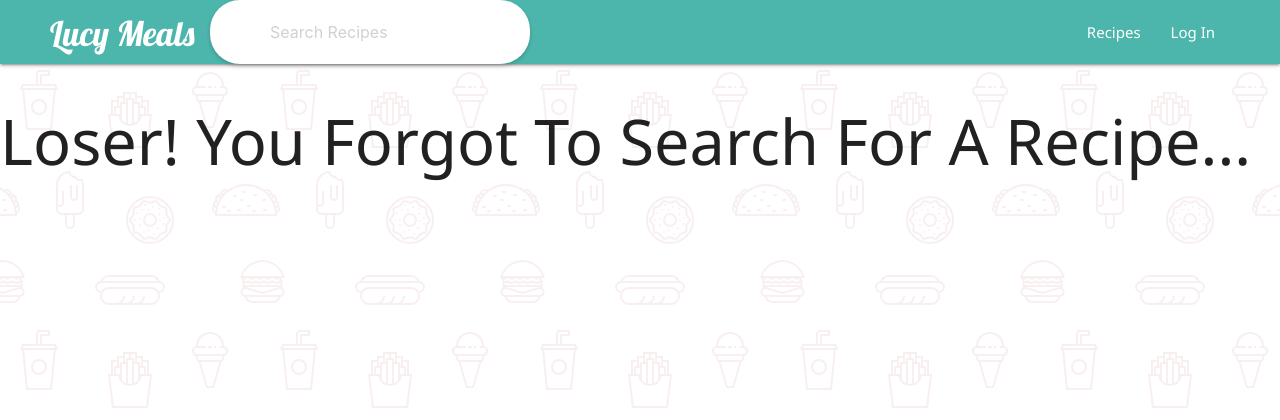
After one commit to JuanitoDeLaTorre/Lucy_Meals, a Django app: template main_app/templates/search_recipes.html in a window 1280 px wide. The commit adds this page. Shown: the top 420 px of the page. Run offline with Django 4.2, Linux system fonts and the light colour scheme; the template is opened without the code that fills it, so the values that code supplies are empty; parts of the project's set-up code (start-up, migrations or seed data) failed here and were passed over.

Commit message:
search yay

```diff
--- a/main_app/templates/base.html
+++ b/main_app/templates/base.html
@@ -29,9 +29,11 @@
 
             <a href="#" data-target="slide-out" class="sidenav-trigger"><i class="material-icons">menu</i></a>
 
-                <form class="search-form" action="{% url 'search' %}">
+                <form class="search-form" method="POST" action="{% url 'search_recipes' %}">
+                    {% csrf_token %}
+
                     <div class="input-field">
-                        <input type="search" id="search" placeholder="Search">
+                        <input type="search" id="search" placeholder="Search Recipes" name="searched">
                         <label for="search" class="label-icon"></label>
                         <i class="material-icons">close</i>
                     </div>
--- /dev/null
+++ b/main_app/templates/search_recipes.html
@@ -0,0 +1,31 @@
+{% extends 'base.html' %}
+
+{% block content %}
+
+    {% if searched %}
+
+    {% if recipes.all|length == 0 %}
+        <h1>No Results</h1>
+    {% endif %}
+        <h4 class="center">Search Results For: {{searched}}</h4>
+        <div class="divider"></div>
+        <br>
+        <div class="row container">
+            {% for recipe in recipes %}
+                <div class="col s4">
+                    <div class="card hoverable">
+                        <div class="card-content">
+                            <div class="card-title">{{recipe.name}}</div>
+                                <div class="card-body">Category: {{recipe.category}}</div>
+                                <div class="card-body">User: {{recipe.user}}</div>
+                                <div class="card-action"><a href="{% url 'detail' recipe.id %}" class = "teal btn">View Details</a></div>
+                        </div>
+                     </div>
+                 </div>
+                {% endfor %}
+            </div>
+
+    {% else %}
+        <h1>Loser! You Forgot To Search For A Recipe...</h1>
+    {% endif %}
+{% endblock %}
--- a/main_app/urls.py
+++ b/main_app/urls.py
@@ -14,4 +14,5 @@ urlpatterns = [
     path('recipes/get_ingredients', views.get_ingredients, name = "get_ingredients"),
     path('create_ingredient', views.create_ingredient, name = "create_ingredient"),
     path('accounts/signup/', views.signup, name='signup'),
+    path('search_recipes', views.search_recipes, name='search_recipes')
 ]
```
